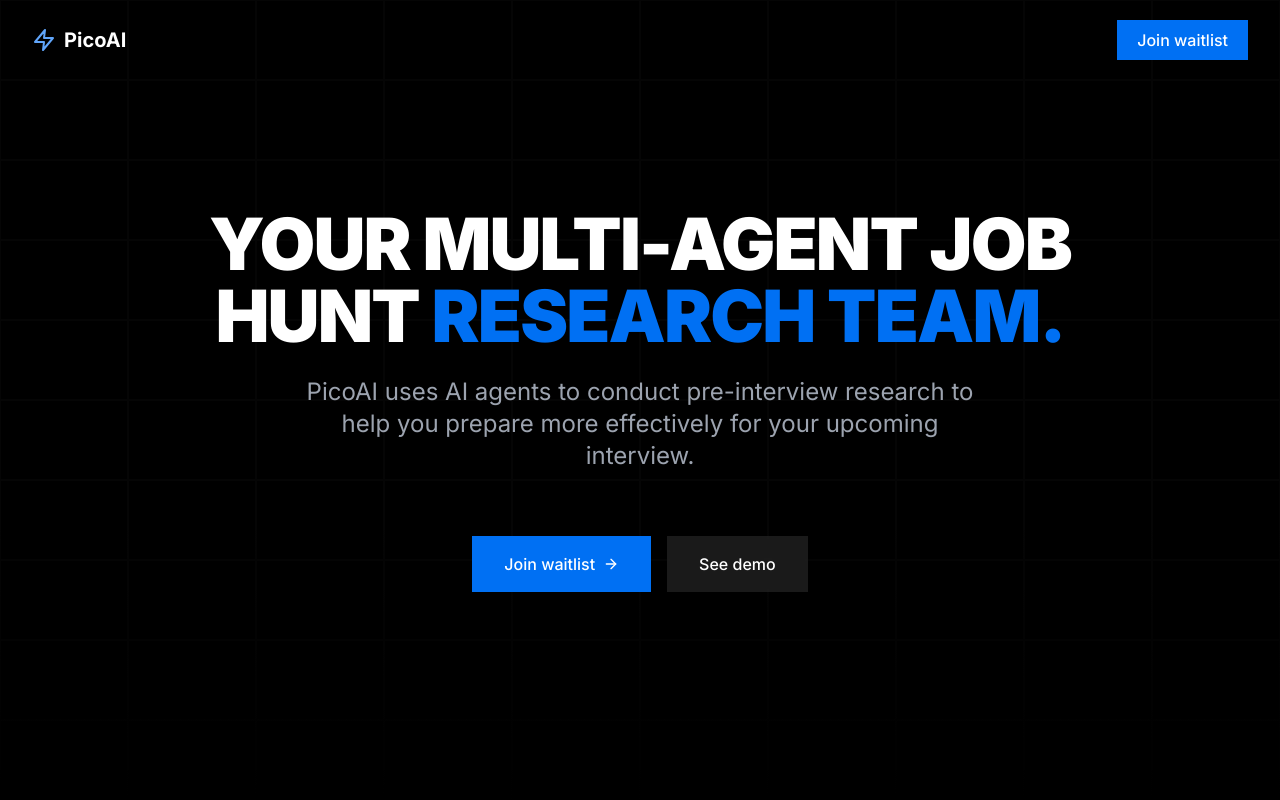
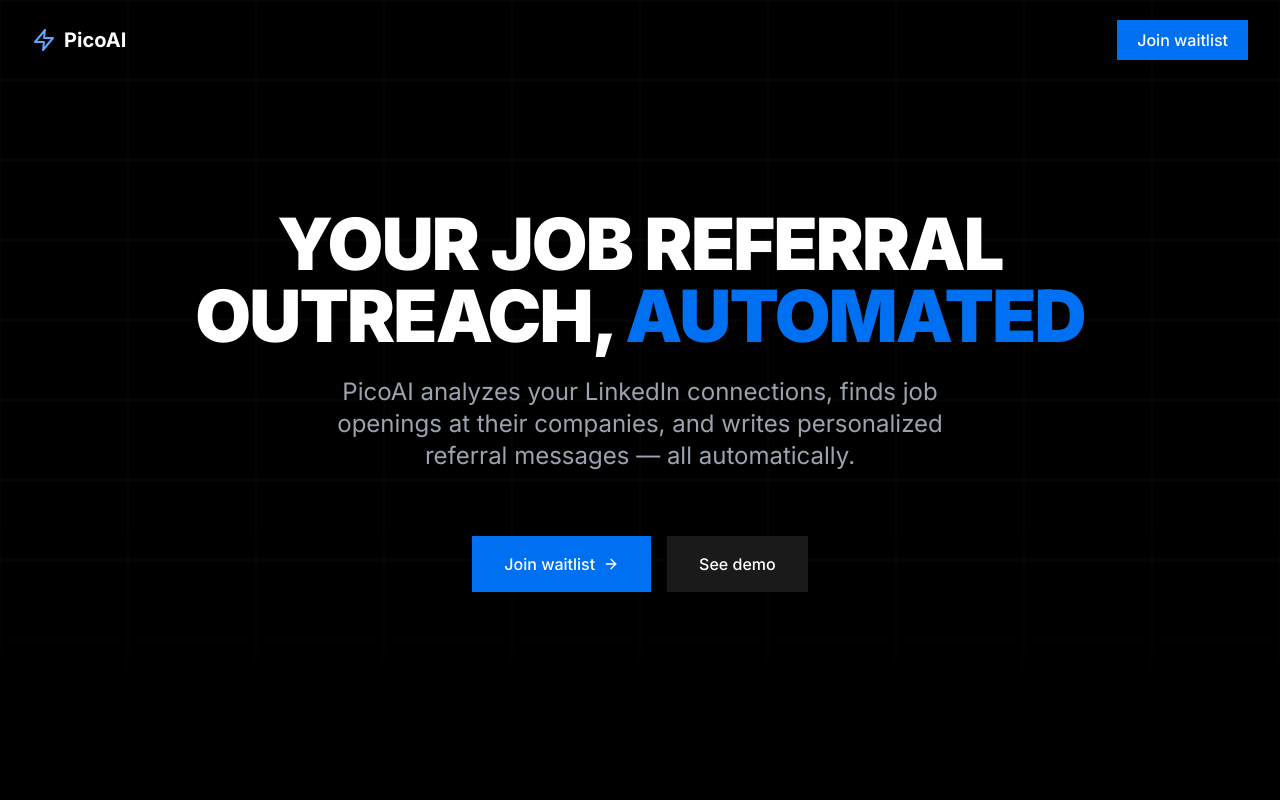
Before and after one commit to bryangalindo/pico, a React (Vite) app: page / in a window 1280 px wide. Shown: the top 800 px of the page. Built offline with nearby package versions, Linux system fonts and the light colour scheme.

Commit message:
update company mission, tagline, and brief

```diff
--- a/index.html
+++ b/index.html
@@ -4,7 +4,7 @@
     <meta charset="UTF-8" />
     <link rel="icon" type="image/svg+xml" href="/vite.svg" />
     <meta name="viewport" content="width=device-width, initial-scale=1.0" />
-    <title>PicoAI: Your Multi-Agent Job Hunt Research Team</title>
+    <title>PicoAI: Your Job Referral Outreach, Automated</title>
     <link rel="preconnect" href="https://fonts.googleapis.com">
     <link rel="preconnect" href="https://fonts.gstatic.com" crossorigin>
     <link href="https://fonts.googleapis.com/css2?family=Inter:wght@400;500;600;700;900&display=swap" rel="stylesheet">
--- a/src/components/HeroSection.tsx
+++ b/src/components/HeroSection.tsx
@@ -17,10 +17,10 @@ const HeroSection: React.FC = () => {
       <div className="relative z-10 max-w-4xl mx-auto text-center space-y-10">
         <div className="space-y-6 animate-fade-in">
           <h1 className="text-4xl md:text-5xl lg:text-7xl font-black uppercase tracking-tight">
-            your multi-agent job hunt <span className="text-blue-500">research team.</span>
+            your job referral outreach, <span className="text-blue-500">automated</span>
           </h1>
           <p className="text-xl md:text-2xl text-gray-400 max-w-2xl mx-auto">
-          PicoAI uses AI agents to conduct pre-interview research to help you prepare more effectively for your upcoming interview.
+          PicoAI analyzes your LinkedIn connections, finds job openings at their companies, and writes personalized referral messages — all automatically.
           </p>
         </div>
 
```
Also changed, not shown: 1 other file (tests, documents, lock files or other folders).
